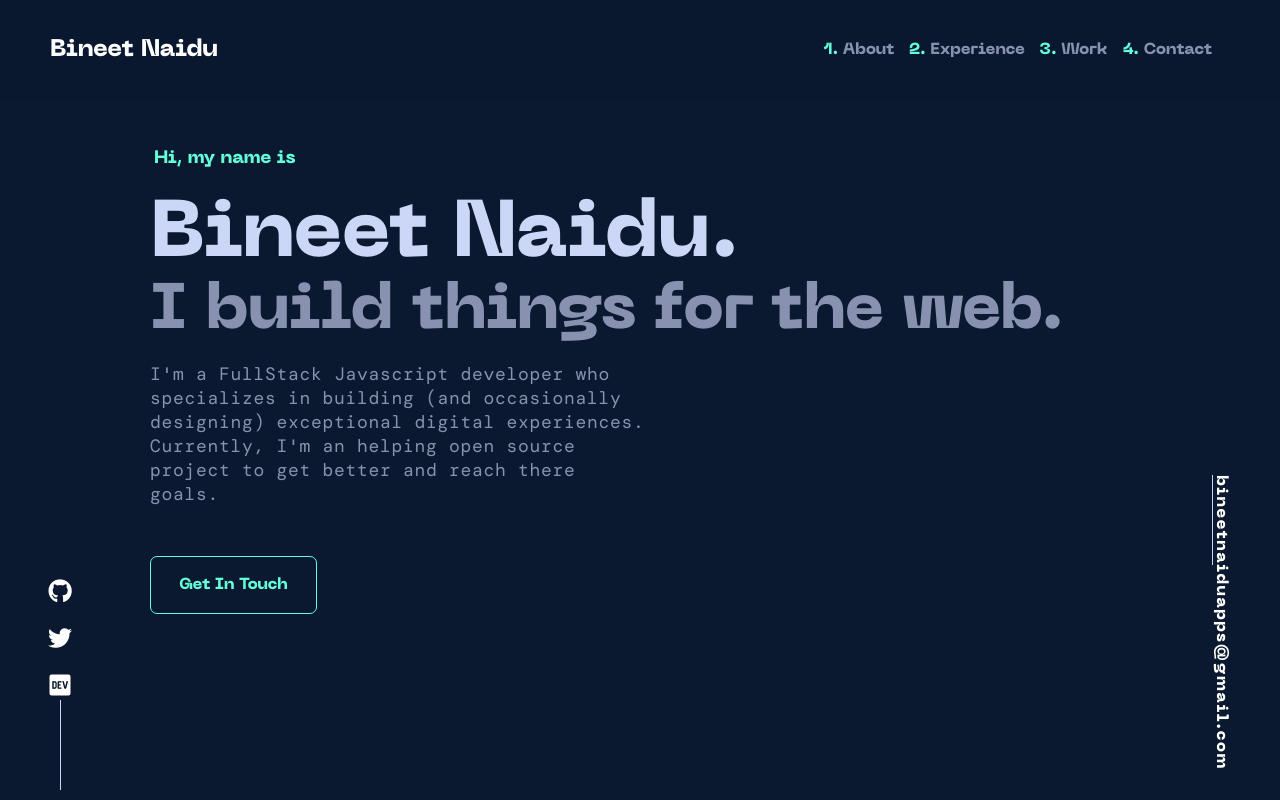
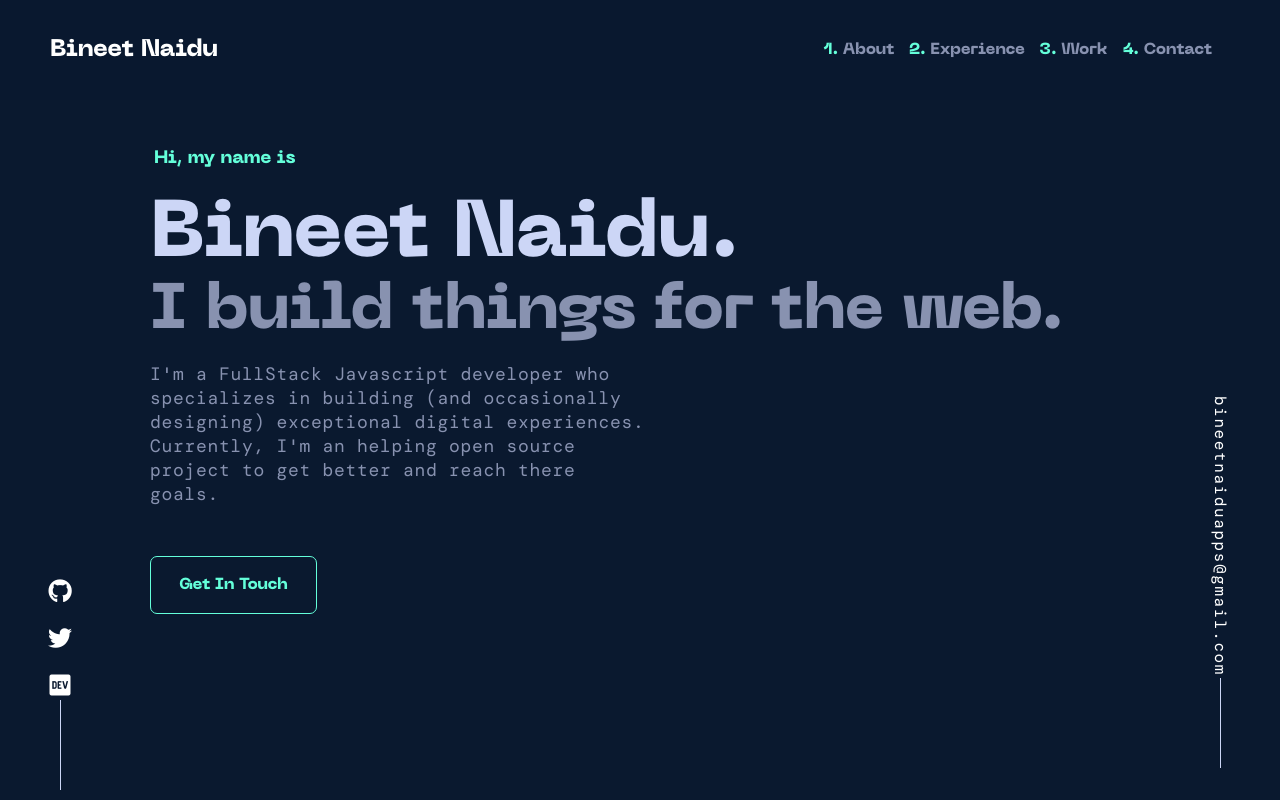
Before and after one commit to bineetNaidu/bineetnaidu.github.io, a React (Create React App) app: page / in a window 1280 px wide. Shown: the top 800 px of the page. Built offline with nearby package versions, Linux system fonts and the light colour scheme; no server answers; the database is empty.

Commit message:
🐛 update styles

```diff
--- a/src/styles/App.scss
+++ b/src/styles/App.scss
@@ -6,7 +6,7 @@
 .footer {
   display: flex;
   height: 100%;
-  margin-top: 3rem;
+  margin: 3rem auto;
   justify-content: center;
   font-family: DMMono-Italic;
   font-size: smaller;
--- a/src/styles/EmailHandlers.scss
+++ b/src/styles/EmailHandlers.scss
@@ -4,7 +4,7 @@
   width: 40px;
   position: fixed;
   bottom: 0px;
-  left: auto;
+  font-family: DMMono-Regular;
   right: 40px;
   z-index: 10;
   color: $color-main;
@@ -27,13 +27,15 @@
       -webkit-writing-mode: vertical-rl;
       writing-mode: vertical-rl;
       position: relative;
+      display: flex;
+      align-items: center;
 
       &::after {
         content: '';
         display: block;
         width: 1px;
         height: 90px;
-        margin: 0px auto;
+        margin: 2px auto;
         background-color: $color-main;
       }
     }
--- a/src/styles/Wrapper.scss
+++ b/src/styles/Wrapper.scss
@@ -3,19 +3,19 @@
   width: 100%;
   max-width: 1600px;
   min-height: 100vh;
-  padding: 150px 150px;
+  padding: 150px 150px 0 150px;
 
   @media (max-width: 883px) {
-    padding: 150px 60px;
+    padding: 150px 60px 0 60px;
   }
 
   @media (max-width: 768px) {
-    padding: 150px 80px;
+    padding: 150px 80px 0 80px;
   }
   @media (max-width: 608px) {
-    padding: 100px 40px;
+    padding: 100px 40px 0 40px;
   }
   @media (max-width: 450px) {
-    padding: 100px 20px;
+    padding: 100px 20px 0 20px;
   }
 }
```
